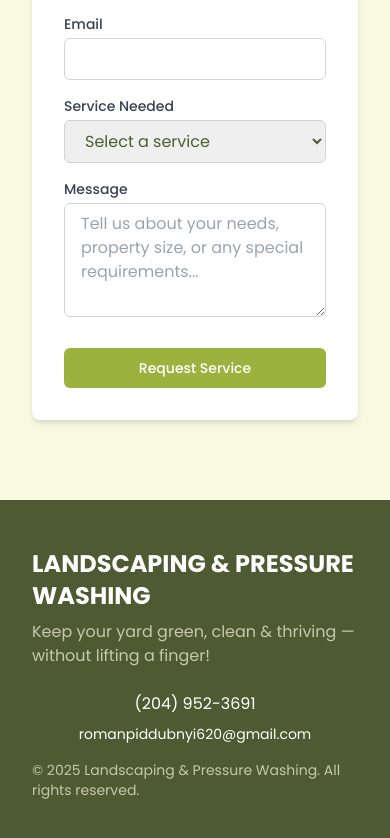
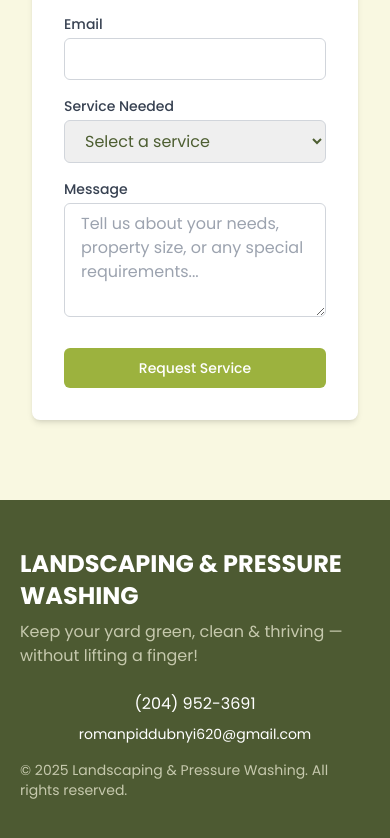
Before and after one commit to alexdark2142/eco-yard-care-web, a React (Vite) app: page / in a window 390 px wide. Shown: the part 7839-8677 px from the top of the page. Built offline with nearby package versions, Linux system fonts and the light colour scheme.

Commit message:
Fix: Email overflow on mobile
Add horizontal padding or margins to the email container in the footer to prevent overflow on mobile devices.

```diff
--- a/src/components/Footer.tsx
+++ b/src/components/Footer.tsx
@@ -6,20 +6,20 @@ const Footer = () => {
 
   return (
     <footer className="bg-brand-dark-green text-white py-12">
-      <div className="container">
+      <div className="container px-5">
         <div className="flex flex-col md:flex-row justify-between items-center gap-6">
           <div>
             <h2 className="text-2xl font-bold mb-2">LANDSCAPING & PRESSURE WASHING</h2>
             <p className="text-brand-cream/70">Keep your yard green, clean & thriving — without lifting a finger!</p>
           </div>
 
-          <div className="flex flex-col items-center md:items-end">
-            <div className="mb-4 flex flex-col sm:flex-row space-y-2 sm:space-y-0 sm:space-x-4 items-center">
+          <div className="flex flex-col items-center md:items-end w-full md:w-auto">
+            <div className="mb-4 flex flex-col sm:flex-row space-y-2 sm:space-y-0 sm:space-x-4 items-center max-w-full">
               <a href="tel:+12049523691" className="hover:text-brand-light-green transition-colors">
                 (204) 952-3691
               </a>
               <span className="text-brand-cream/50 hidden sm:inline">|</span>
-              <a href="mailto:romanpiddubnyi620@gmail.com" className="hover:text-brand-light-green transition-colors text-sm sm:text-base break-all sm:break-normal">
+              <a href="mailto:romanpiddubnyi620@gmail.com" className="hover:text-brand-light-green transition-colors text-sm sm:text-base break-all sm:break-normal px-4 sm:px-0">
                 romanpiddubnyi620@gmail.com
               </a>
             </div>
```
